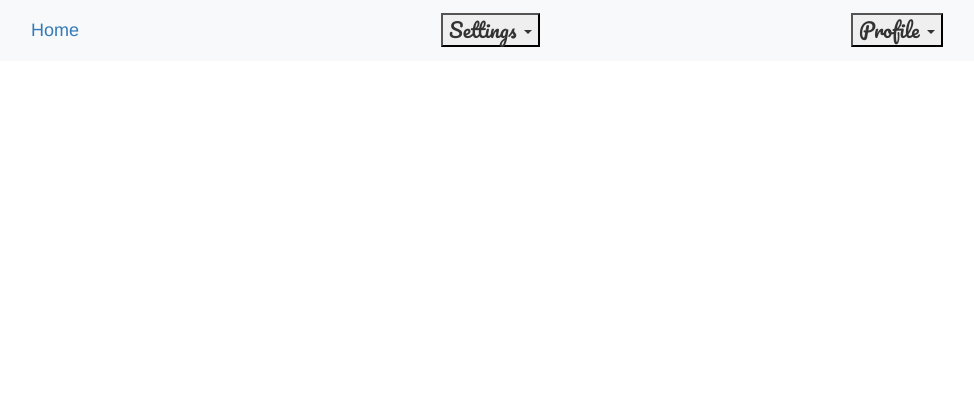
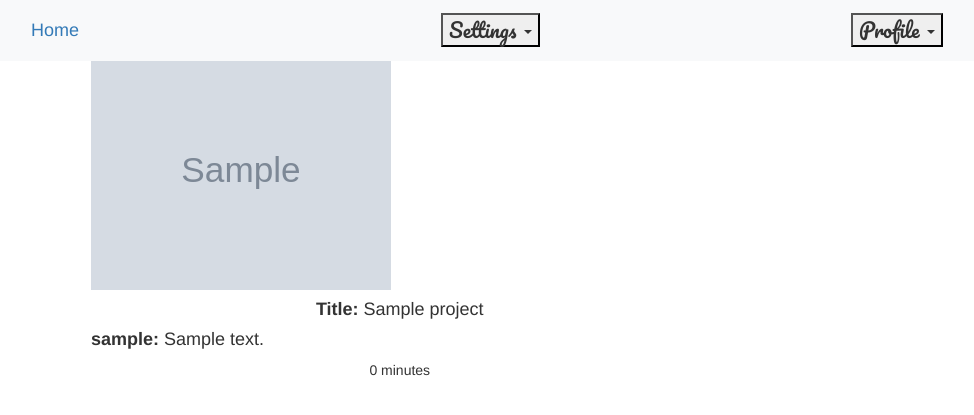
Before and after one commit to Joselyne97/Post-Project, a Django app: page / in a window 1280 px wide. Shown: the top 415 px of the page, without its empty margins (9-983 px from the left). Run offline with Django 3.2, Linux system fonts and the light colour scheme; a user stored in the database is signed in; tables that the repository leaves empty hold one stand-in row (values such as "Sample post"); grey boxes marked "Sample" are stand-in pictures; some libraries are stand-ins or nearby versions.

Commit message:
I added project forms

```diff
--- a/postapp/templates/users/index.html
+++ b/postapp/templates/users/index.html
@@ -12,7 +12,35 @@
         {% block content %}
         <div class="container">
 
+                {%for project in projects%}
+                <div class="col-md-7">
+                    {% if user_profile%}
+                    <div class="row">
 
+                      <img src="{{user_profile.profile_pic.url}}" class="img-responsive img-circle" alt="" style="width:50px;height:50px;border-radius:118px;">
+                        <h6><strong>{{user_profile.user.username}}</strong></h6>
+                    </div>
+
+                    {%endif%}
+
+                    <img src="{{project.image.url}}" class="img-responsive" alt="" style="width: 300px; height: 240px;">
+                    <h4 style="text-align: center"><strong>Title:</strong> {{project.title}}</h4>
+
+                    <h4><strong>{{project.user.username}}: </strong>
+                        <span>
+                          {% autoescape on %}
+                                {{project.description| safe}}
+                               {% endautoescape %}
+                              </span> </h4>
+
+                    <!-- <a href="#">{{project.link_of_site}} </a> -->
+                          <p style="text-align: center">{{project.pub_date|timesince}}</p>
+
+
+
+
+            </div>
+                {%endfor%}
 
 
 
```
